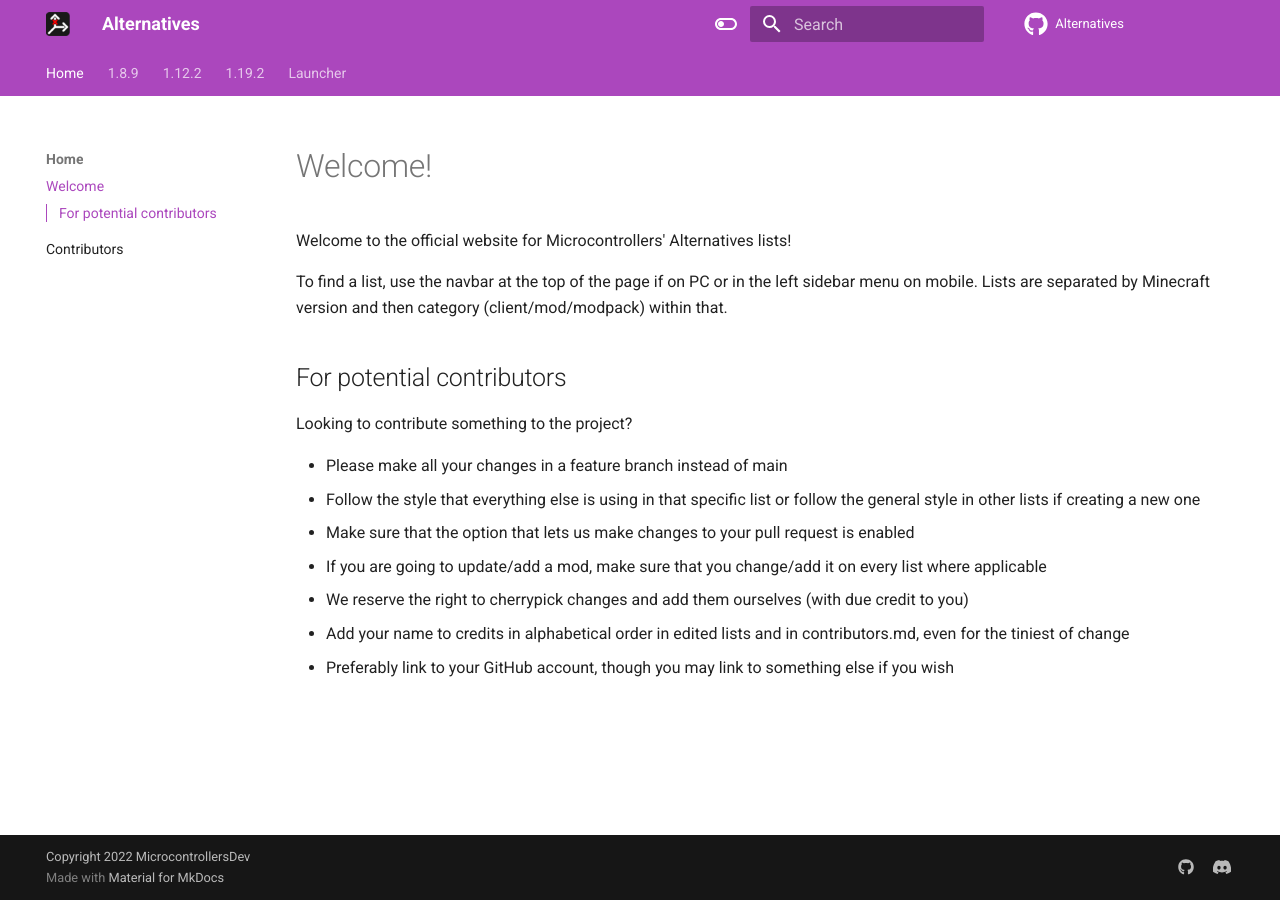
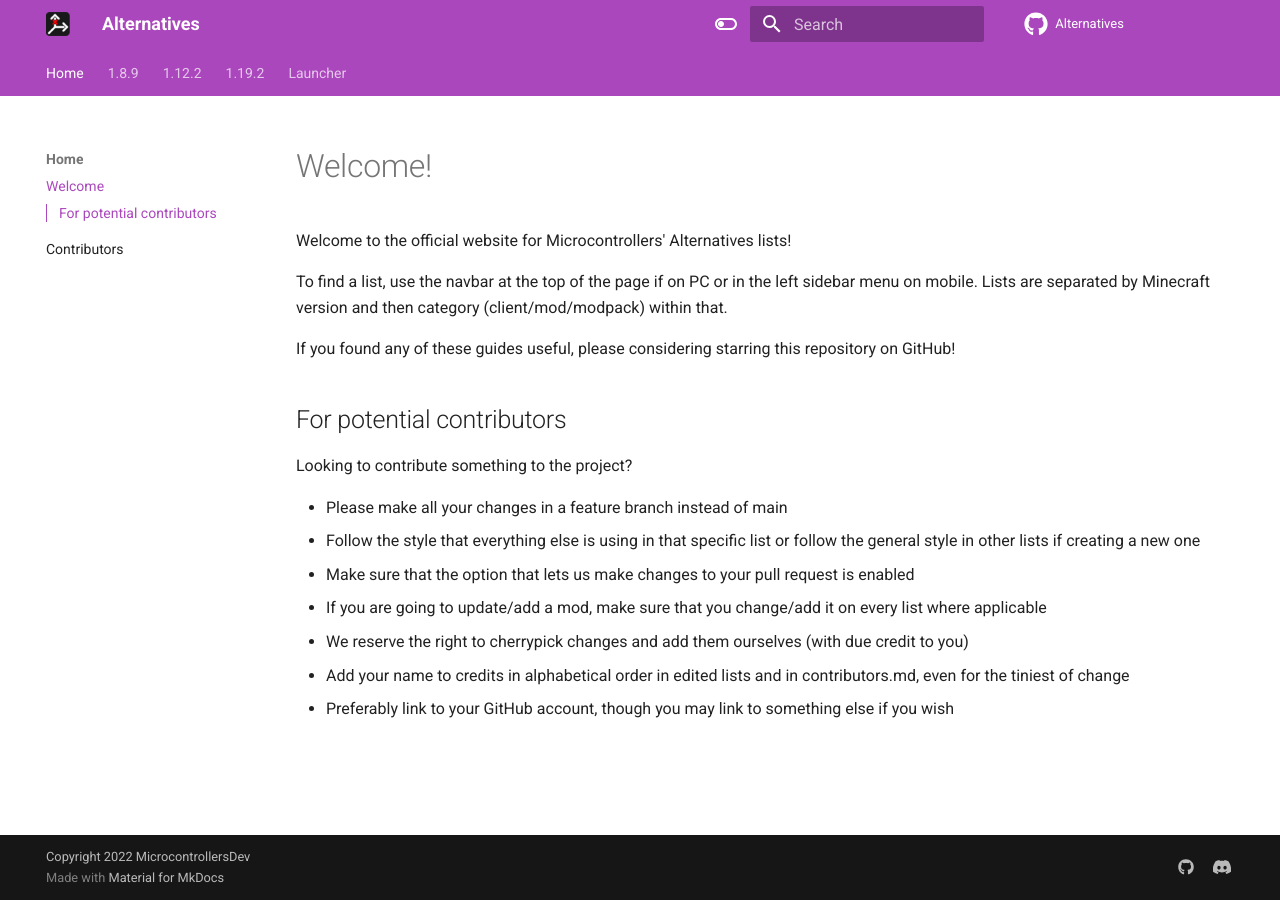
Before and after one commit to MicrocontrollersDev/Alternatives, an MkDocs documentation site: the page built from docs/index.md, in a window 1280 px wide. Built offline with MkDocs 1.6.1 and Material for MkDocs 9.7.7, drawn with Linux system fonts in a browser that asks for light colours; comment, search, counter and statistics services are not loaded.

Commit message:
small note about stars (almost at 100!)

```diff
--- a/docs/index.md
+++ b/docs/index.md
@@ -5,6 +5,8 @@ Welcome to the official website for Microcontrollers' Alternatives lists!
 
 To find a list, use the navbar at the top of the page if on PC or in the left sidebar menu on mobile.
 Lists are separated by Minecraft version and then category (client/mod/modpack) within that.
+
+If you found any of these guides useful, please considering starring this repository on GitHub!
 
 ## For potential contributors
 
```
